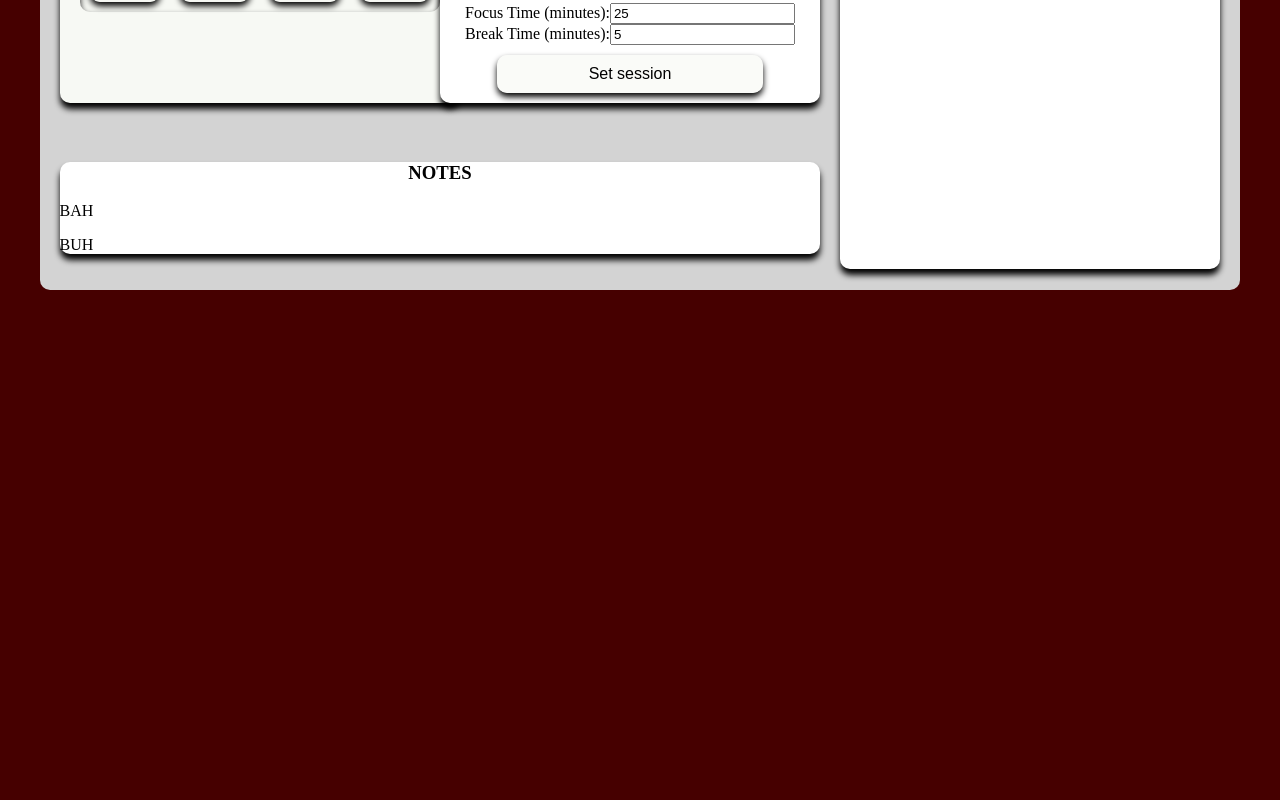
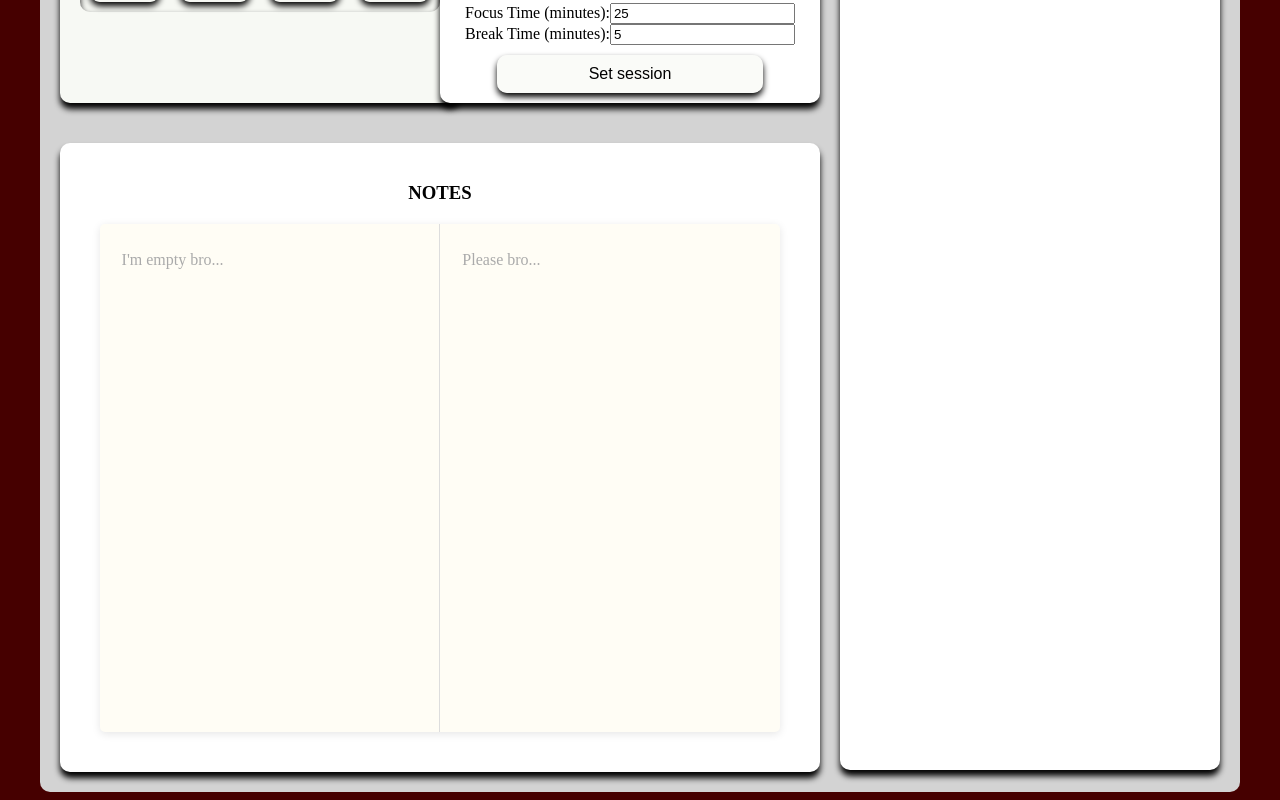
Before and after one commit to Nyups/Focus_app, a Vue app in the folder frontend/: page / in a window 1280 px wide. Shown: the part 547-1347 px from the top of the page. Before the commit the page ends 845 px from the top, so only its background shows below. Built offline with nearby package versions, Linux system fonts and the light colour scheme.

Commit message:
Slimmed CSS (done) yepee

```diff
--- a/frontend/src/components/notes/notes_view.vue
+++ b/frontend/src/components/notes/notes_view.vue
@@ -1,15 +1,17 @@
 <script setup lang="ts"></script>
 
 <template>
+
+
   <section class="notes">
-    <h1 class="heading">NOTES</h1>
+  <h1 class="heading">NOTES</h1>
     <div class="fake-book">
       <div class="left-page">
-        <p>BAH</p>
+        <textarea name="left" id="l-page" placeholder="I'm empty bro..."></textarea>
       </div>
 
       <div class="right-page">
-        <p>BUH</p>
+        <textarea name="right" id="r-page" placeholder="Please bro..."></textarea>
       </div>
     </div>
   </section>
@@ -21,17 +23,49 @@
   background-color: white;
   box-shadow: 0 6px 6px rgba(0, 0, 0, 1);
   border-radius: 10px;
+  padding: 20px;
 }
 
 .heading {
   text-align: center;
 }
 
-.left {
+.fake-book {
+  display: flex;
+  min-height: 500px;
   margin: 20px;
+  background: #fffdf5;
+  border-radius: 5px;
+  box-shadow: 0 2px 8px rgba(0, 0, 0, 0.1);
+}
+/* box-shadow: 0 2px 8px rgba(0, 0, 0, 0.1);    Lighter shadow */
+
+.left-page,
+.right-page {
+  flex: 1;
+  padding: 20px;
+  min-width: 0;
 }
 
-.right {
-  margin: 20px
+.left-page {
+  border-right: 1px solid #ddd;
+}
+
+textarea {
+  width: 100%;
+  height: 100%;
+  min-height: 460px;
+  resize: none;
+  border: none;
+  outline: none;
+  background: transparent;
+  font-family: inherit;
+  font-size: 16px;
+  line-height: 1.8;
+  color: #333;
+}
+
+textarea::placeholder {
+  color: #aaa;
 }
 </style>
--- a/frontend/src/components/render_area.vue
+++ b/frontend/src/components/render_area.vue
@@ -115,7 +115,7 @@ const statisticsWindow = ref(false);
 .notes-cell {
   grid-area: notes;
   min-width: 0;
-  margin: 20px;
+  margin: 20px 60px 20px 20px;
 }
 
 .dashboard :deep(.timer-display),
```
